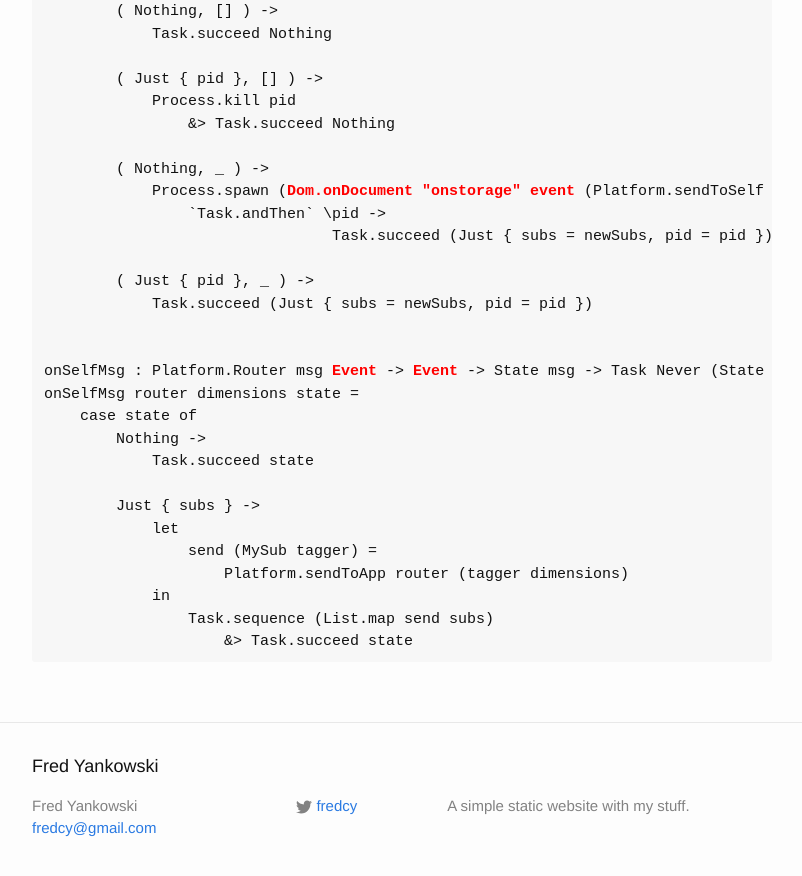
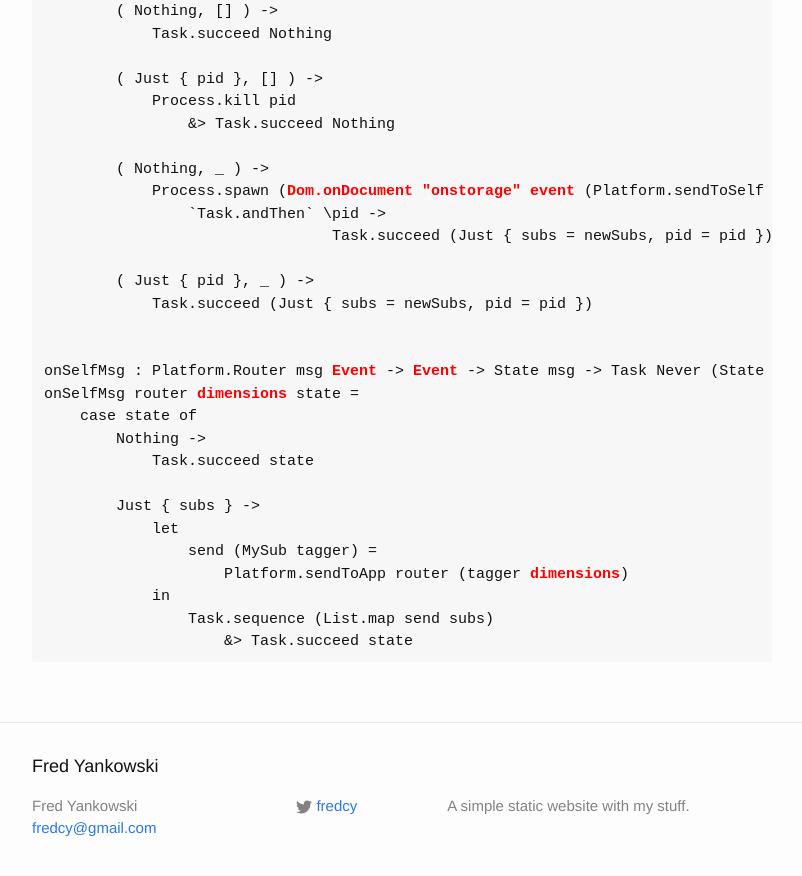
Before and after one commit to fredcy/fredcy.github.io, a Jekyll site: the page built from effectmanager.md, in a window 1280 px wide and 900 px high, scrolled down 2670 px. Shown: the top 876 px of the window, without its empty margins (238-1040 px from the left). Built offline with Jekyll 4.4.1, drawn with Linux system fonts in a browser that asks for light colours.

Commit message:
highlight some missing code

```diff
--- a/effectmanager.md
+++ b/effectmanager.md
@@ -130,7 +130,7 @@ onEffects router newSubs oldState =
 
 
 onSelfMsg : Platform.Router msg <b>Event</b> -> <b>Event</b> -> State msg -> Task Never (State msg)
-onSelfMsg router dimensions state =
+onSelfMsg router <b>dimensions</b> state =
     case state of
         Nothing ->
             Task.succeed state
@@ -138,7 +138,7 @@ onSelfMsg router dimensions state =
         Just { subs } ->
             let
                 send (MySub tagger) =
-                    Platform.sendToApp router (tagger dimensions)
+                    Platform.sendToApp router (tagger <b>dimensions</b>)
             in
                 Task.sequence (List.map send subs)
                     &> Task.succeed state
```
